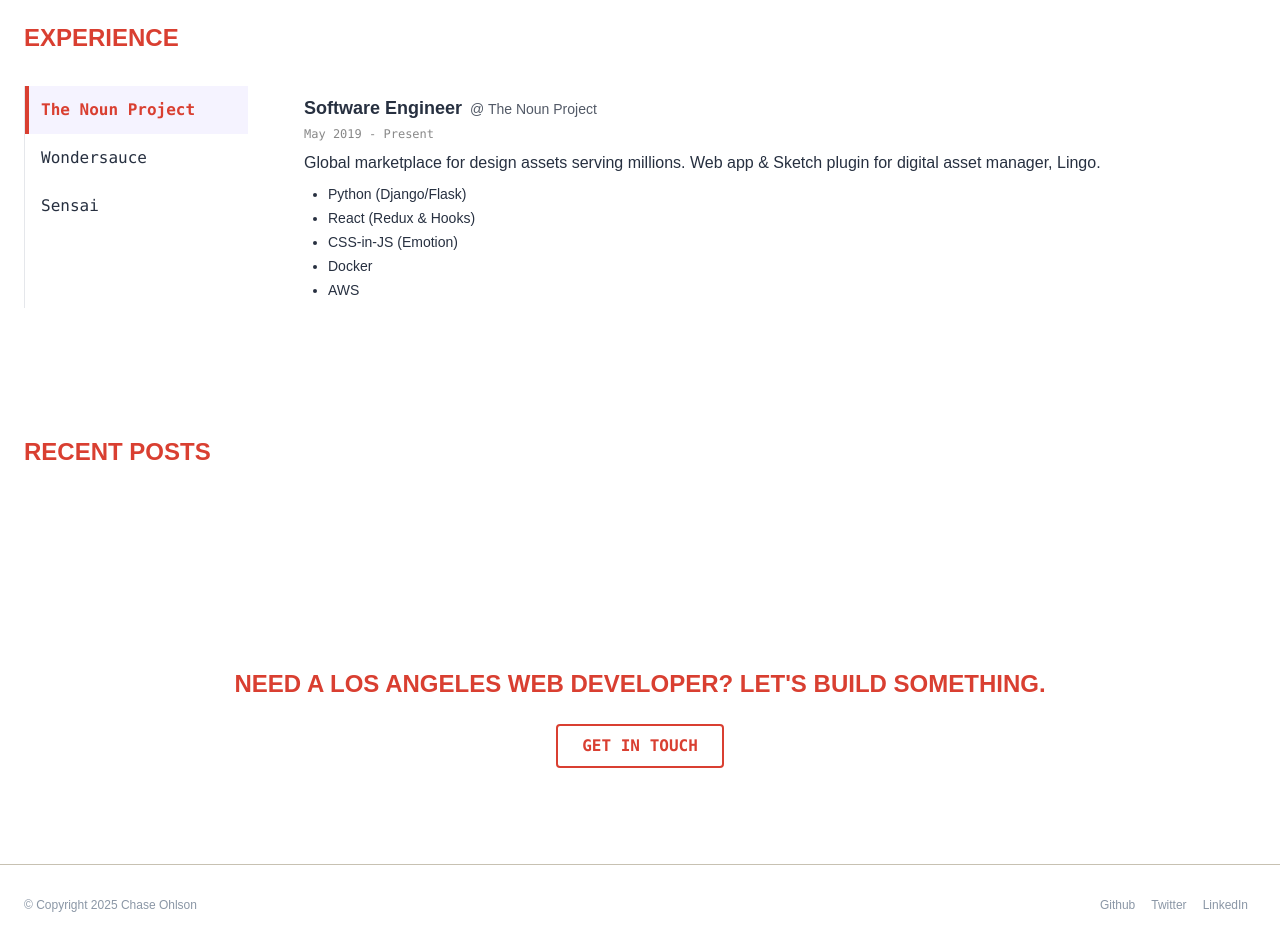
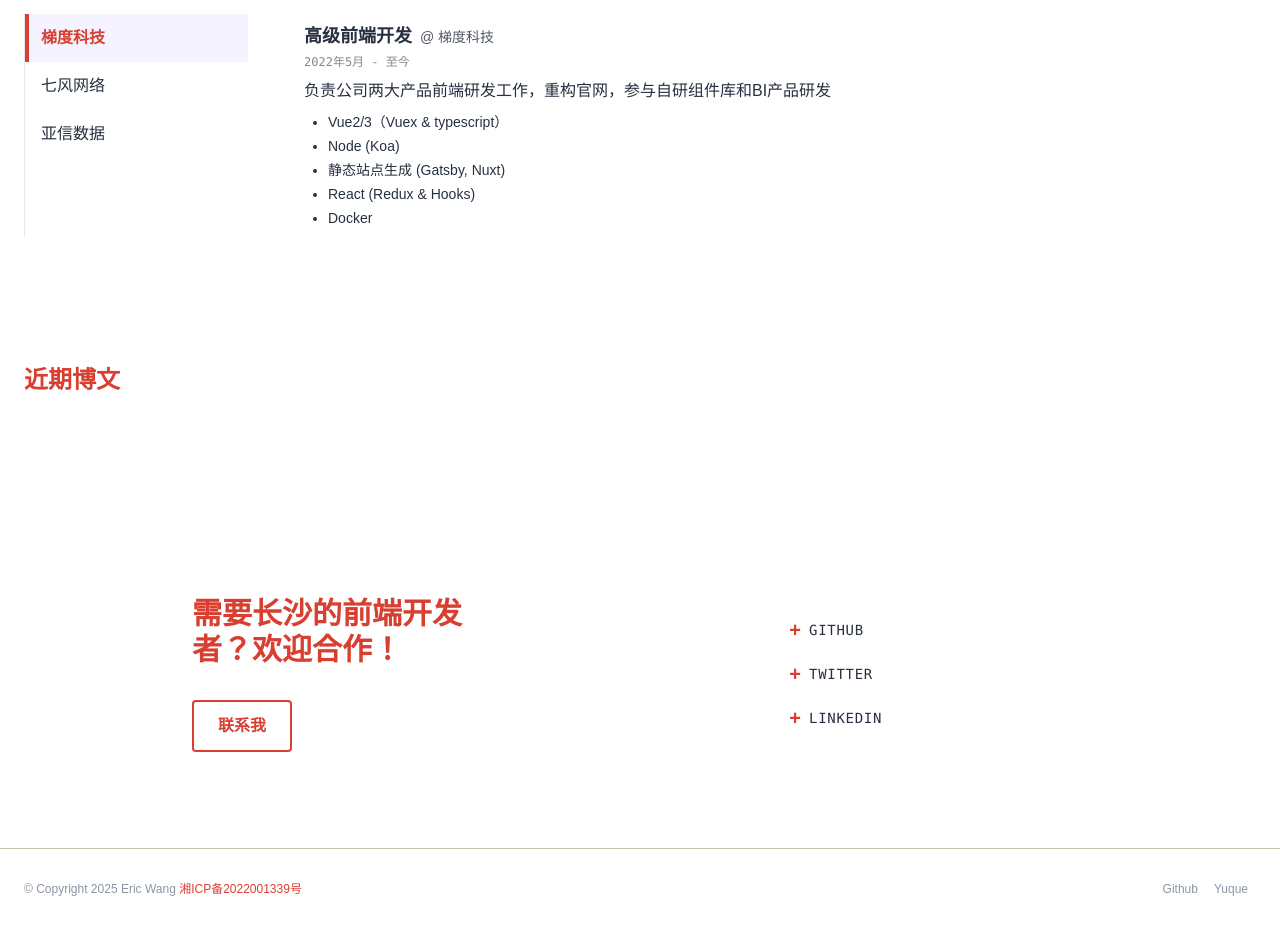
Before and after one commit to king-peach/profile, a React (Vite) app: page / in a window 1280 px wide. Shown: the part 840-1785 px from the top of the page. Built offline with nearby package versions, Linux system fonts and the light colour scheme.

Commit message:
improve: implment i18n

```diff
--- a/src/App.tsx
+++ b/src/App.tsx
@@ -24,30 +24,6 @@
     accentDarkHover: "#ffad86"
   }
 };
-
-const experienceItems = [
-  {
-    company: "The Noun Project",
-    role: "Software Engineer",
-    period: "May 2019 - Present",
-    description: "Global marketplace for design assets serving millions. Web app & Sketch plugin for digital asset manager, Lingo.",
-    tech: ["Python (Django/Flask)", "React (Redux & Hooks)", "CSS-in-JS (Emotion)", "Docker", "AWS"]
-  },
-  {
-    company: "Wondersauce",
-    role: "Engineer",
-    period: "Jul 2018 - May 2019",
-    description: "Integrated advertising agency. Worked on & led projects using a variety of web development technologies.",
-    tech: ["React", "React Native", "Vue", "SSGs (Gatsby, Nuxt)", "Wordpress", "Shopify", "Google Cloud", "Firebase/Firestore"]
-  },
-  {
-    company: "Sensai",
-    role: "Frontend Developer",
-    period: "Feb 2016 - Jul 2018",
-    description: "Hybrid social media app. Built features for a React/Redux hybrid app, Go APIs, and internal Ruby on Rails/React app.",
-    tech: ["React/Redux", "Go APIs", "Docker", "Cordova", "Rails+React", "Wordpress"]
-  }
-];
 
 type ThemeKey = keyof typeof THEMES;
 
@@ -79,6 +55,13 @@
   const accent = isOrange && dark ? themeColors.accentDark : themeColors.accent;
   const accentHover = isOrange && dark ? themeColors.accentDarkHover : themeColors.accentHover;
   const accentText = isOrange && dark ? themeColors.accentDark : themeColors.accentText;
+  const experienceItems = t('experience.companies', { returnObjects: true }) as Array<{
+    company: string;
+    role: string;
+    period: string;
+    desc: string;
+    tech: string[];
+  }>;
 
   // 获取当前语言
   const currentLanguage = i18n.language || 'zh';
@@ -129,7 +112,7 @@
               className="hover:underline font-mono text-base lg:text-lg"
               style={{ color: "#fff" }}
             >
-              {section.label}
+              {t(`nav.${section.id}`)}
             </button>
           ))}
           <button
@@ -189,7 +172,7 @@
                 onClick={() => handleMobileNav(section.id)}
                 className="w-full text-2xl my-2 py-2 font-mono text-white hover:underline"
               >
-                {section.label}
+                {t(`nav.${section.id}`)}
               </button>
             ))}
             <div className="flex mt-8 gap-4">
@@ -232,8 +215,9 @@
 
       {/* Hero Section */}
       <section className="min-h-[45vh] flex flex-col items-center justify-center text-white pb-10 px-4 md:px-0" id="hero" style={{ backgroundColor: accent }}>
-        <div className="text-sm uppercase tracking-widest mt-8">{t('hero.hi')}</div>
-        <h1 className="font-mono text-lg mt-2 mb-4 text-center">Freelance Web Developer in Los Angeles</h1>
+        <div className="text-sm uppercase tracking-widest mt-8">{`${t('hero.hi')}`}</div>
+        <h2 className="text-2xl uppercase tracking-widest my-2">{t('hero.name')}</h2>
+        <h1 className="font-mono text-lg mt-2 mb-4 text-center">{t('hero.title')}</h1>
         <a
           href="#contact"
           className="border-2 border-white px-6 py-2 rounded font-semibold inline-block transition mt-2"
@@ -249,7 +233,7 @@
             (e.target as HTMLElement).style.color = '#fff';
           }}
         >
-          Get in Touch
+          {t('hero.cta')}
         </a>
       </section>
 
@@ -257,15 +241,15 @@
       <section className="py-12 md:py-16 px-4 md:px-6 max-w-7xl mx-auto" id="about"
         style={{ background: dark ? baseCard : '#fff', color: baseText }}>
         <h2 className="font-bold text-xl md:text-2xl mb-4" style={{ color: accentText }}>{t('about.header')}</h2>
-        <p className="mb-4">My name is Chase Ohlson. I'm a frontend software engineer & freelance web developer in Los Angeles—with roots in digital marketing & SEO. I'm passionate about music, technology, and basically everything that makes the internet tick.</p>
-        <p className="mb-4">My work currently consists of a full-time engineering role at The Noun Project (working on <a href="https://www.lingoapp.com" className="underline" style={{ color: accentText }} target="_blank" rel="noopener noreferrer">Lingo</a>), plus managing ongoing freelance clients. This balance is resourceful for my learning as a web developer and for keeping up with new tools, libraries, and frameworks.</p>
-        <p className="mb-4">Whether you're a business owner looking to get started on an app or web development project, a developer looking to collaborate on something cool, or just wanting to say hi, shoot me a message and let's work together.</p>
+        <p className="mb-4">{t('about.para1')}</p>
+        <p className="mb-4">{t('about.para2')}</p>
+        <p className="mb-4">{t('about.para3')}</p>
       </section>
 
       {/* Experience Section with interaction */}
       <section className="py-12 md:py-16 px-4 md:px-6 max-w-7xl mx-auto" id="experience"
         style={{ background: dark ? baseCard : '#fff', color: baseText }}>
-        <h2 className="font-bold text-xl md:text-2xl mb-8" style={{ color: accentText }}>EXPERIENCE</h2>
+        <h2 className="font-bold text-xl md:text-2xl mb-8" style={{ color: accentText }}>{t('experience.header')}</h2>
         <div className="flex flex-col md:flex-row gap-8">
           {/* Vertical Tabs (Companies) */}
           <div className="flex md:flex-col md:w-56 shrink-0 border-b md:border-b-0  md:border-l w-full overflow-x-auto border-[#E5E7EB] dark:border-[#292950]">
@@ -300,7 +284,7 @@
               <span className="block font-normal text-sm opacity-80">@ {experienceItems[expTab].company}</span>
             </div>
             <div className="font-mono text-xs mb-2 text-[#888] dark:text-[#BBB]">{experienceItems[expTab].period}</div>
-            <div className="mb-2 leading-relaxed">{experienceItems[expTab].description}</div>
+            <div className="mb-2 leading-relaxed">{experienceItems[expTab].desc}</div>
             <ul className="list-disc pl-6 space-y-1 mt-1">
               {experienceItems[expTab].tech.map((t, i) => (
                 <li key={i} className="text-sm">{t}</li>
@@ -312,16 +296,19 @@
 
       {/* Blog preview section */}
       <section id="blog" className="py-12 md:py-16 px-4 md:px-6" style={{ background: dark ? baseCard : '#fff', color: baseText }}>
-        <h2 className="font-bold text-xl md:text-2xl mb-8 md:mb-10" style={{ color: accentText }}>RECENT POSTS</h2>
+        <h2 className="font-bold text-xl md:text-2xl mb-8 md:mb-10" style={{ color: accentText }}>{t('blog.header')}</h2>
         {/* Blog post previews go here */}
       </section>
 
       {/* Contact/Form Section */}
-      <section id="contact" className="py-20 md:py-24 px-4 md:px-6 flex flex-col items-center" style={{ background: dark ? baseCard : '#fff', color: baseText }}>
-        <h2 className="font-bold text-xl md:text-2xl mb-6 text-center" style={{ color: accentText }}>NEED A LOS ANGELES WEB DEVELOPER? LET'S BUILD SOMETHING.</h2>
+      <section id="contact" className="py-16 md:py-24 px-4 md:px-8 flex flex-col items-center max-w-[1400px] mx-auto" style={{ background: dark ? baseCard : '#fff', color: baseText }}>
+        <div className="w-full max-w-4xl">
+          <div className="flex flex-col md:flex-row justify-between items-start md:items-center gap-8">
+            <div className="w-full md:w-1/3">
+              <h2 className="font-bold text-2xl md:text-3xl mb-8" style={{ color: accentText }}>{t('contact.header')}</h2>
               <a
-          href="mailto:test@example.com"
-          className="border-2 px-6 py-2 rounded font-mono font-bold hover:text-white hover:bg-opacity-85 transition"
+                href="mailto:wtiroo@163.com"
+                className="border-2 px-6 py-3 rounded font-mono font-bold hover:text-white hover:bg-opacity-85 transition inline-block"
                 style={{
                   borderColor: accent,
                   color: accentText,
@@ -336,17 +323,49 @@
                   (e.target as HTMLElement).style.color = accentText;
                 }}
               >
-          GET IN TOUCH
+                {t('contact.cta')}
               </a>
+            </div>
+            <div className="w-full md:w-1/3 flex flex-col gap-4">
+              <a
+                href="https://github.com/king-peach"
+                target="_blank"
+                rel="noopener noreferrer"
+                className="flex items-center gap-2 group"
+              >
+                <span className="text-[#d93f31] font-bold text-xl transition-transform group-hover:scale-110">+</span>
+                <span className="text-sm font-mono tracking-wider transition-colors group-hover:text-[#d93f31] group-hover:font-semibold">GITHUB</span>
+              </a>
+              <a
+                href="https://twitter.com"
+                target="_blank"
+                rel="noopener noreferrer"
+                className="flex items-center gap-2 group"
+              >
+                <span className="text-[#d93f31] font-bold text-xl transition-transform group-hover:scale-110">+</span>
+                <span className="text-sm font-mono tracking-wider transition-colors group-hover:text-[#d93f31] group-hover:font-semibold">TWITTER</span>
+              </a>
+              <a
+                href="https://linkedin.com"
+                target="_blank"
+                rel="noopener noreferrer"
+                className="flex items-center gap-2 group"
+              >
+                <span className="text-[#d93f31] font-bold text-xl transition-transform group-hover:scale-110">+</span>
+                <span className="text-sm font-mono tracking-wider transition-colors group-hover:text-[#d93f31] group-hover:font-semibold">LINKEDIN</span>
+              </a>
+            </div>
+          </div>
+        </div>
       </section>
 
       {/* Footer */}
       <footer className="py-6 md:py-8 px-4 md:px-6 text-xs flex flex-col md:flex-row justify-between items-center border-t border-[#c7c1b2] gap-2" style={{ color: dark ? '#c8cac4' : '#8b97a6', background: dark ? baseCard : 'transparent' }}>
-        <span>© Copyright 2025 Chase Ohlson</span>
+        <span>© Copyright 2025 Eric Wang <a target="_blank" href="https://beian.miit.gov.cn/" rel="noreferrer" style={{ color: accentText }}>湘ICP备2022001339号</a> </span>
         <span>
-          <a href="https://github.com/brohlson" target="_blank" rel="noopener noreferrer" className="mx-2">Github</a>
-          <a href="https://twitter.com/chase_ohlson" target="_blank" rel="noopener noreferrer" className="mx-2">Twitter</a>
-          <a href="https://www.linkedin.com/in/chase-ohlson-21013349/" target="_blank" rel="noopener noreferrer" className="mx-2">LinkedIn</a>
+          <a href="https://github.com /king-peach" target="_blank" rel="noopener noreferrer" className="mx-2">Github</a>
+          <a href="https://www.yuque.com/wpeach" target="_blank" rel="noopener noreferrer" className="mx-2">Yuque</a>
+          { /* <a href="https://www.linkedin.com/in/chase-ohlson-21013349/" target="_blank" rel="noopener noreferrer" className="mx-2">LinkedIn</a> */}
         </span>
       </footer>
     </div>
--- a/src/i18n/en.ts
+++ b/src/i18n/en.ts
@@ -15,46 +15,32 @@
     about: {
       header: "About",
       para1: "My name is Eric Wang. I'm a frontend software engineer & freelance web developer in Changsha—with roots in digital marketing & SEO. I'm passionate about music, technology, and basically everything that makes the internet tick.",
-      para2: "My work currently consists of a full-time engineering role at The Noun Project (working on Tiduyun), plus managing ongoing freelance clients. This balance is resourceful for my learning as a web developer and for keeping up with new tools, libraries, and frameworks.",
+      para2: "My work currently consists of a full-time engineering role at The BigData Project (working on Tiduyun). I'm learning as a web developer and for keeping up with new tools, libraries, and frameworks.",
       para3: "Whether you're a business owner looking to get started on an app or web development project, a developer looking to collaborate on something cool, or just wanting to say hi, shoot me a message and let's work together."
     },
     experience: {
       header: "Experience",
       companies: [
         {
-          name: "The Noun Project",
-          role: "Software Engineer",
-          period: "May 2019 - Present",
-          desc: "Global marketplace for design assets serving millions. Web app & Sketch plugin for digital asset manager, Tiduyun.",
-          tech: ["Python (Django/Flask)", "React (Redux & Hooks)", "CSS-in-JS (Emotion)", "Docker", "AWS"]
+          company: "Tiduyun",
+          role: "Advanced Front-end Development",
+          period: "May 2022 - Present",
+          desc: "Responsible for the front-end research and development of the company's two major products, reconstructing the official website, and participating in the research and development of self-developed component libraries and BI products.",
+          tech: ["Vue2/3（Vuex & typescript）", "Node (Koa)", "SSG (Gatsby, Nuxt)", "React (Redux & Hooks)", "Docker"]
         },
         {
-          name: "Wondersauce",
-          role: "Engineer",
-          period: "Jul 2018 - May 2019",
-          desc: "Integrated advertising agency. Worked on & led projects using a variety of web development technologies.",
-          tech: ["React", "React Native", "Vue", "SSGs (Gatsby, Nuxt)", "Wordpress", "Shopify", "Google Cloud", "Firebase/Firestore"]
+          company: "QiFeng Technology",
+          role: "Front-end Development",
+          period: "Jul 2018 - May 2022",
+          desc: "Work as a game development and promotion company, responsible for game marketing and promotion, front-end development, SEO, PPC/SEM and other tasks.",
+          tech: ["Vue", "Webpack", "JQuery", "Tailwindcss", "Mini Program（Taro）"]
         },
         {
-          name: "Sensai",
-          role: "Frontend Developer",
-          period: "Feb 2016 - Jul 2018",
-          desc: "Hybrid social media app. Built features for a React/Redux hybrid app, Go APIs, and internal Ruby on Rails/React app.",
-          tech: ["React/Redux", "Go APIs", "Docker", "Cordova", "Rails+React", "Wordpress"]
-        },
-        {
-          name: "South Mission",
-          role: "Lead Developer",
-          period: "Oct 2015 - Present",
-          desc: "Small freelancer collective. Managed all web/app dev, SEO, PPC, digital marketing for clients.",
-          tech: ["Web/App Dev", "SEO", "PPC", "Social Media", "Lead Generation"]
-        },
-        {
-          name: "Coalition Technologies",
-          role: "Web Developer",
-          period: "May 2015 - Feb 2016",
-          desc: "Digital agency. Custom Wordpress, Shopify, Magento builds; responsive design, SEO, PPC/SEM.",
-          tech: ["Wordpress", "Shopify", "Magento", "Mobile Design", "SEO", "PPC/SEM"]
+          company: "Asiainfo Data",
+          role: "Development Intern",
+          period: "Oct 2017 - May 2018",
+          desc: "Engaged in the development of the second-phase project of a certain national bureau.",
+          tech: ["JQuery", "HTML5", "Css3", "Javascript"]
         }
       ]
     },
--- a/src/i18n/zh.ts
+++ b/src/i18n/zh.ts
@@ -2,9 +2,9 @@
   translation: {
     nav: {
       about: "关于",
-      experience: "经历",
+      experience: "工作经验",
       blog: "博文",
-      contact: "联系"
+      contact: "联系我"
     },
     hero: {
       hi: "你好，我叫",
@@ -19,27 +19,27 @@
       para3: "无论你是企业主、有开发需求，还是开发者希望交流合作，欢迎与我联系！"
     },
     experience: {
-      header: "经历",
+      header: "工作经验",
       companies: [
         {
-          name: "梯度科技",
+          company: "梯度科技",
           role: "高级前端开发",
           period: "2022年5月 - 至今",
-          desc: "可信的PaaS解决方案提供商，依托自研的智能云、多云管理、运维管理、大数据平台产品及云MSP、大数据、一体化运维服务，为政企、军工、金融等客户提供云数一体化解决方案。",
+          desc: "负责公司两大产品前端研发工作，重构官网，参与自研组件库和BI产品研发",
           tech: ["Vue2/3（Vuex & typescript）", "Node (Koa)", "静态站点生成 (Gatsby, Nuxt)", "React (Redux & Hooks)", "Docker"]
         },
         {
-          name: "七风网络",
+          company: "七风网络",
           role: "前端开发",
           period: "2018年7月 - 2022年5月",
-          desc: "游戏开发、推广公司，负责游戏营销推广、前端开发、SEO、PPC/SEM等工作。",
-          tech: ["Vue", "Webpack", "JQuery", "tailwindcss", "小程序开发（Taro）"]
+          desc: "负责游戏开发、推广公司，负责游戏营销推广、前端开发、SEO、PPC/SEM等工作。",
+          tech: ["Vue", "Webpack", "JQuery", "Tailwindcss", "小程序开发（Taro）"]
         },
         {
-          name: "亚信数据",
+          company: "亚信数据",
           role: "开发实习生",
           period: "2017年10月 - 2018年5月",
-          desc: "AI智能算力、数据资产、区域治理",
+          desc: "从事国家某局2期项目开发",
           tech: ["JQuery", "HTML5", "Css3", "Javascript"]
         }
       ]
@@ -48,7 +48,7 @@
       header: "近期博文"
     },
     contact: {
-      header: "需要长沙的网页开发者？欢迎合作！",
+      header: "需要长沙的前端开发者？欢迎合作！",
       cta: "联系我"
     },
     footer: {
```
Lines whose indentation alone changed are shown as unchanged.
